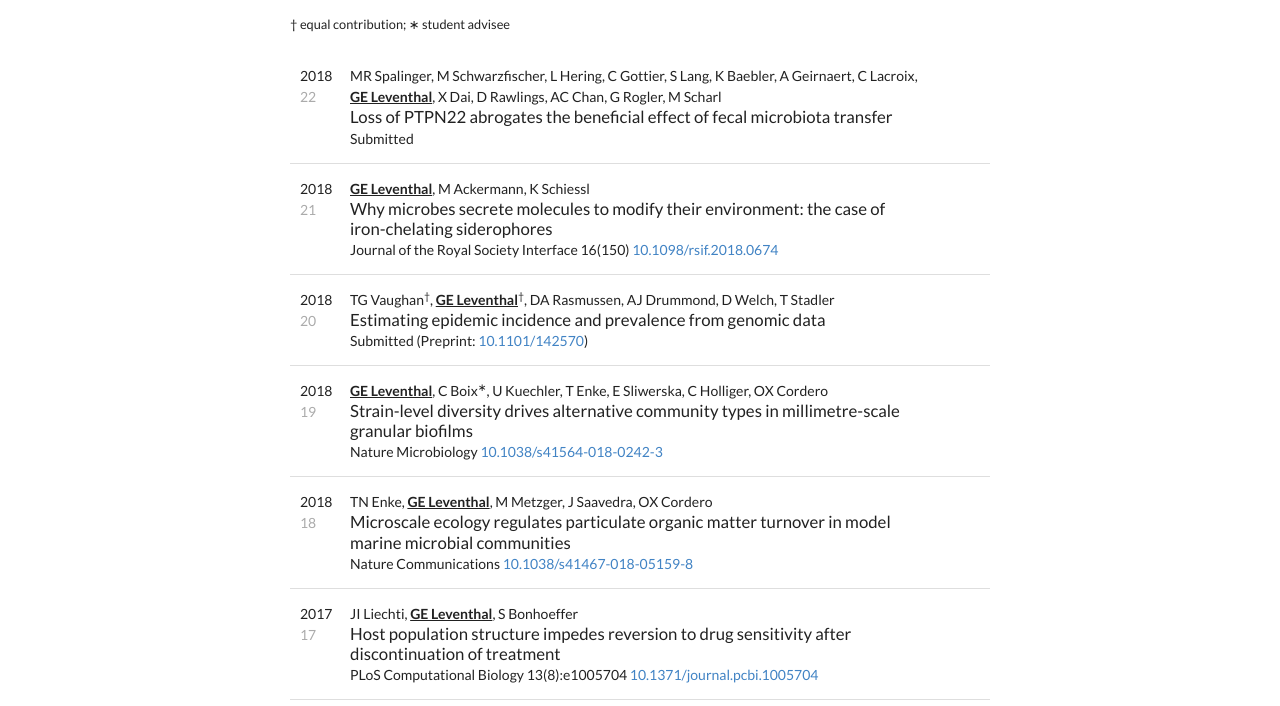
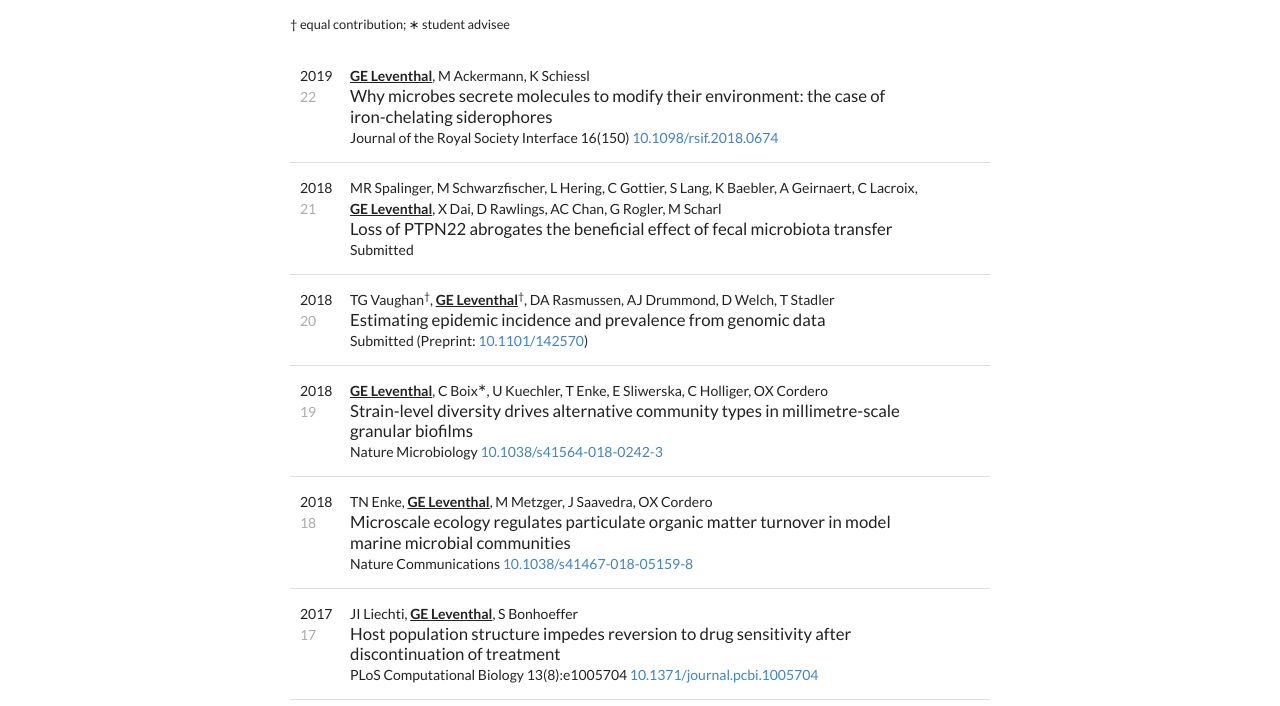
Before and after one commit to gaberoo/gaberoo.github.io, a plain HTML site: page publist.html in a window 1280 px wide. Shown: the part 94-800 px from the top of the page. Drawn offline with nearby package versions, Linux system fonts and the light colour scheme; a script that the page names is missing.

Commit message:
Automated commit at 2019-01-09 20:58:58 UTC by middleman-deploy 2.0.0-alpha

```diff
--- a/publist.html
+++ b/publist.html
@@ -38,29 +38,11 @@
 
   <div class="ui list pubList">
       <div class="ui vertical segment">
-  <div class="container">
-    <div class="left">
-      <div class="year submitted">2018</div>
-      <div class="cnt">22</div>
-    </div>
-    <div class="pubItem">
-      <span class="authors">MR Spalinger<sup></sup>, M Schwarzfischer<sup></sup>, L Hering<sup></sup>, C Gottier<sup></sup>, S Lang<sup></sup>, K Baebler<sup></sup>, A Geirnaert<sup></sup>, C Lacroix<sup></sup>, <strong>GE Leventhal</strong><sup></sup>, X Dai<sup></sup>, D Rawlings<sup></sup>, AC Chan<sup></sup>, G Rogler<sup></sup>, M Scharl<sup></sup></span>
-      <span class="title">Loss of PTPN22 abrogates the beneficial effect of fecal microbiota transfer</span>
-
-        <div class="journal">
-          Submitted
-        </div>
-    </div>
-  </div>
-</div>
-
-
-      <div class="ui vertical segment">
     <div class='altmetric-embed' data-badge-type='donut' data-doi="10.1098/rsif.2018.0674"></div>
   <div class="container">
     <div class="left">
-      <div class="year published">2018</div>
-      <div class="cnt">21</div>
+      <div class="year published">2019</div>
+      <div class="cnt">22</div>
     </div>
     <div class="pubItem">
       <span class="authors"><strong>GE Leventhal</strong><sup></sup>, M Ackermann<sup></sup>, K Schiessl<sup></sup></span>
@@ -69,6 +51,24 @@
         <div class="journal">
           <span class="name">Journal of the Royal Society Interface</span> <span class="issue">16(150)</span>
             <span class="doi"><a href="https://dx.doi.org/10.1098/rsif.2018.0674">10.1098/rsif.2018.0674</a></span>
+        </div>
+    </div>
+  </div>
+</div>
+
+
+      <div class="ui vertical segment">
+  <div class="container">
+    <div class="left">
+      <div class="year submitted">2018</div>
+      <div class="cnt">21</div>
+    </div>
+    <div class="pubItem">
+      <span class="authors">MR Spalinger<sup></sup>, M Schwarzfischer<sup></sup>, L Hering<sup></sup>, C Gottier<sup></sup>, S Lang<sup></sup>, K Baebler<sup></sup>, A Geirnaert<sup></sup>, C Lacroix<sup></sup>, <strong>GE Leventhal</strong><sup></sup>, X Dai<sup></sup>, D Rawlings<sup></sup>, AC Chan<sup></sup>, G Rogler<sup></sup>, M Scharl<sup></sup></span>
+      <span class="title">Loss of PTPN22 abrogates the beneficial effect of fecal microbiota transfer</span>
+
+        <div class="journal">
+          Submitted
         </div>
     </div>
   </div>
```
Also changed, not shown: cv.html (+1 -1 lines), cv_usa.html (+1 -1 lines), publist_print.html (+1 -1 lines).
